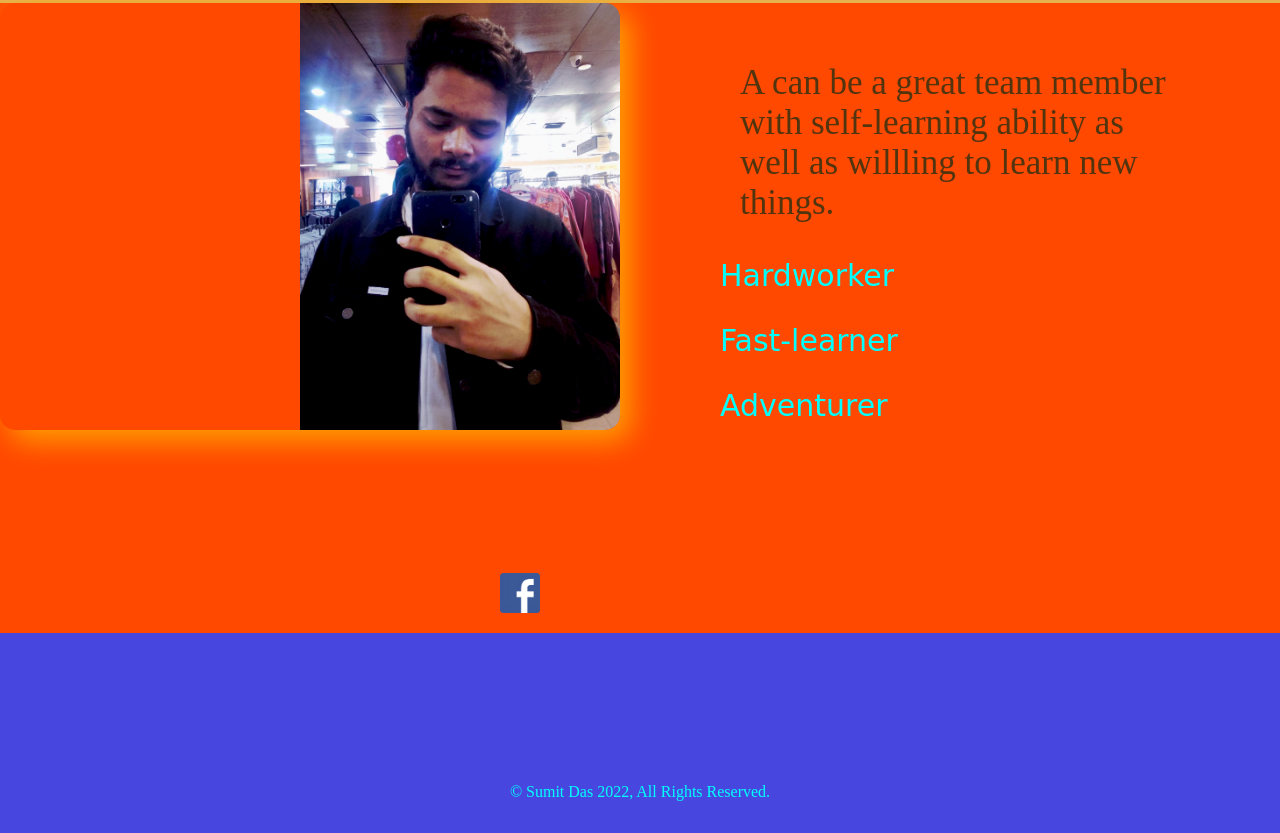
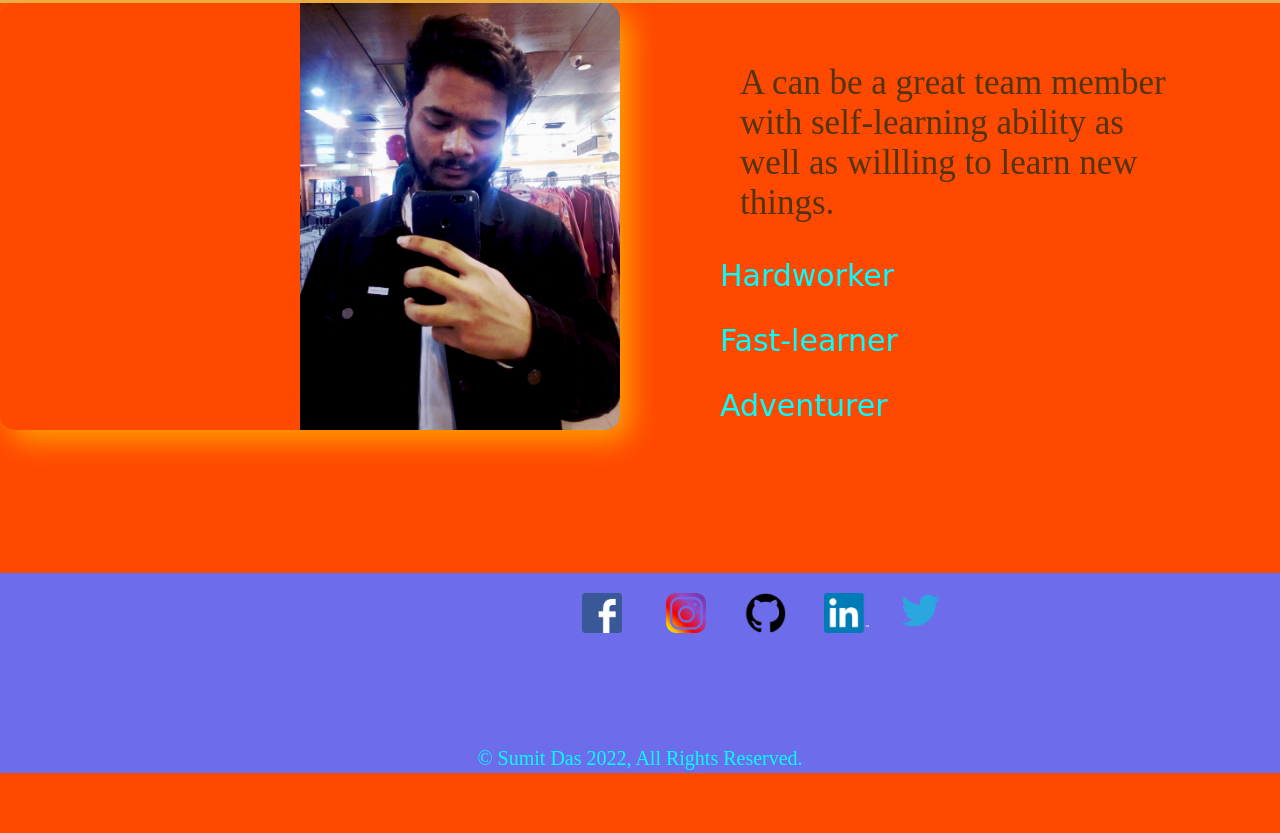
Before and after one commit to SumitDas44/portfolio-practice01, a plain HTML site: page index.html in a window 1280 px wide. Shown: the part 948-1781 px from the top of the page. After the commit the page ends 1721 px from the top, so only its background shows below. Drawn offline with Linux system fonts and the light colour scheme.

Commit message:
social links added

```diff
--- a/index.html
+++ b/index.html
@@ -44,8 +44,13 @@
             <p class="section-two-p-too">Adventurer</p>
         </div>
     </section>
-    <a href="https://www.facebook.com/Mar4KoV/" target="_blank"><img id="fb" src="fb.png" alt="facebook"></a>
+
     <footer>
+        <a href="https://www.facebook.com/Mar4KoV/" target="_blank"><img id="fb" src="fb.png" alt="facebook"></a>
+        <a href="https://instagram.com/_gh_0st_?utm_medium=copy_link" target="_blank"><img id="insta" src="insta.png" alt="insta"></a>
+        <a href="https://github.com/SumitDas44" target="_blank"><img id="github" src="github.png" alt="github"></a>
+        <a href="https://www.linkedin.com/in/sumit-das-a1a0b8178/" target="_blank"><img id="linkedin" src="linkedin.png" alt="linkedin"></a>
+        <a href="https://twitter.com/_su_mit_77" target="_blank"><img id="twitter" src="twitter.png" alt="twitter"></a>
         <p id="footer-p">© Sumit Das 2022, All Rights Reserved.</p>
     </footer>
 </body>
--- a/style.css
+++ b/style.css
@@ -134,17 +134,41 @@ html {
   font-family: "Island Moments", cursive;
 }
 footer {
-  background-color: rgb(71, 71, 224);
+  background-color: rgb(109, 109, 235);
   width: 100%;
   height: 200px;
 }
 #footer-p {
-  padding-top: 150px;
+  padding-top: 90px;
   color: aqua;
   text-align: center;
+  font-size: 20px;
 }
 #fb {
-  padding-left: 500px;
+  padding-left: 582px;
   width: 40px;
   height: 40px;
+  padding-top: 20px;
 }
+#insta {
+  padding-left: 40px;
+  width: 40px;
+  height: 40px;
+  padding-top: 20px;
+}
+#github {
+  padding-left: 20px;
+  width: 70px;
+  height: 40px;
+  padding-top: 20px;
+}
+#linkedin {
+  padding-left: 20px;
+  width: 45px;
+  height: 40px;
+}
+#twitter {
+  padding-left: 25px;
+  width: 45px;
+  height: 45px;
+}
```
Also changed, not shown: github.png (added), insta.png (added), linkedin.png (added), twitter.png (added).
